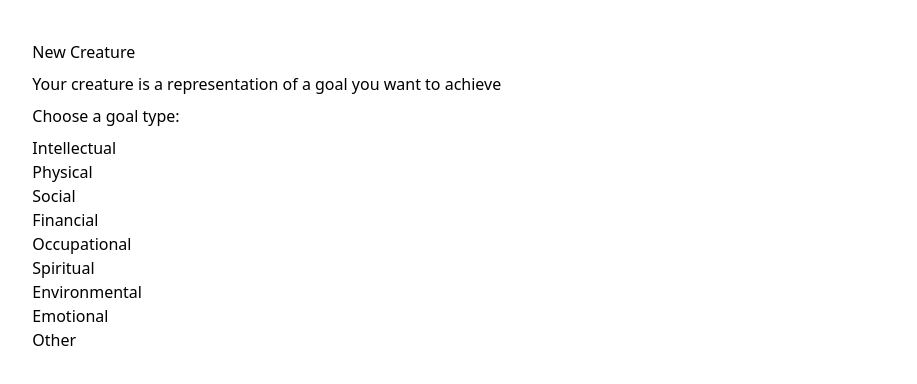
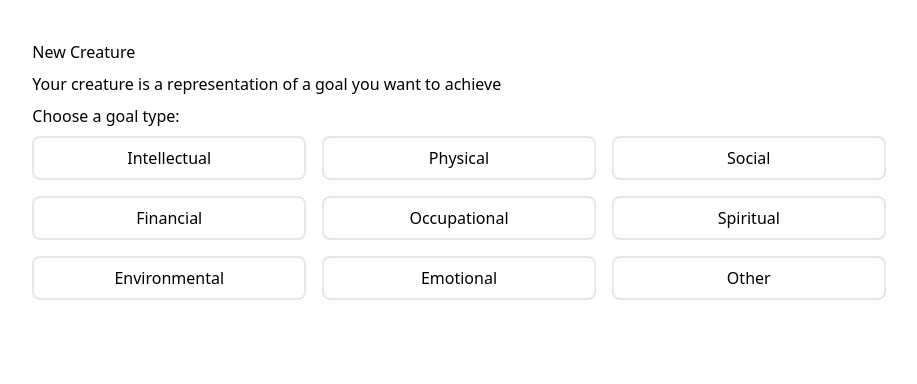
Before and after one commit to nbur4556/goal-pets, a SvelteKit app: page /create in a window 1280 px wide. Shown: the top 384 px of the page, without its empty margins (181-1098 px from the left). Built offline with nearby package versions, Linux system fonts and the light colour scheme.

Commit message:
create and use button ui component

```diff
--- /dev/null
+++ b/src/components/ui/Button.svelte
@@ -0,0 +1,6 @@
+<script lang='ts'>
+  export let onClick: () => void;
+  export let exClass: string = '';
+</script>
+
+<button on:click={onClick} class={`border-2 hover:bg-gray-200 py-2 px-8 rounded-lg ${exClass}`}><slot /></button>
--- a/src/routes/create/SelectCreatureType.svelte
+++ b/src/routes/create/SelectCreatureType.svelte
@@ -1,4 +1,6 @@
 <script lang="ts">
+  import Button from '@src/components/ui/Button.svelte';
+
 	export let selectType: (type: string) => void;
 
 	let otherTypeSelected = false;
@@ -13,17 +15,17 @@
 
 <h2>Choose a goal type:</h2>
 
-<ul>
-	<li><button on:click={() => selectType('intellectual')}>Intellectual</button></li>
-	<li><button on:click={() => selectType('physical')}>Physical</button></li>
-	<li><button on:click={() => selectType('social')}>Social</button></li>
-	<li><button on:click={() => selectType('financial')}>Financial</button></li>
-	<li><button on:click={() => selectType('occupational')}>Occupational</button></li>
-	<li><button on:click={() => selectType('spiritual')}>Spiritual</button></li>
-	<li><button on:click={() => selectType('environmental')}>Environmental</button></li>
-	<li><button on:click={() => selectType('emotional')}>Emotional</button></li>
-
-	<li><button on:click={showOtherType}>Other</button></li>
+<ul class="grid grid-cols-3 gap-4">
+	<li><Button onClick={() => selectType('intellectual')} exClass="w-full">Intellectual</Button></li>
+  <li><Button onClick={() => selectType('physical')} exClass="w-full">Physical</Button></li>
+	<li><Button onClick={() => selectType('social')} exClass="w-full">Social</Button></li>
+	<li><Button onClick={() => selectType('financial')} exClass="w-full">Financial</Button></li>
+	<li><Button onClick={() => selectType('occupational')} exClass="w-full">Occupational</Button></li>
+	<li><Button onClick={() => selectType('spiritual')} exClass="w-full">Spiritual</Button></li>
+	<li><Button onClick={() => selectType('environmental')} exClass="w-full">Environmental</Button></li>
+	<li><Button onClick={() => selectType('emotional')} exClass="w-full">Emotional</Button></li>
+	<li><Button onClick={showOtherType} exClass="w-full">Other</Button></li>
+</ul>
 
 {#if otherTypeSelected === true}
   <form on:submit|preventDefault={() => selectType(otherType)}>
@@ -32,4 +34,3 @@
     <button type="submit">Submit</button>
   </form>
 {/if}
-</ul>
```
Lines whose indentation alone changed are shown as unchanged.
